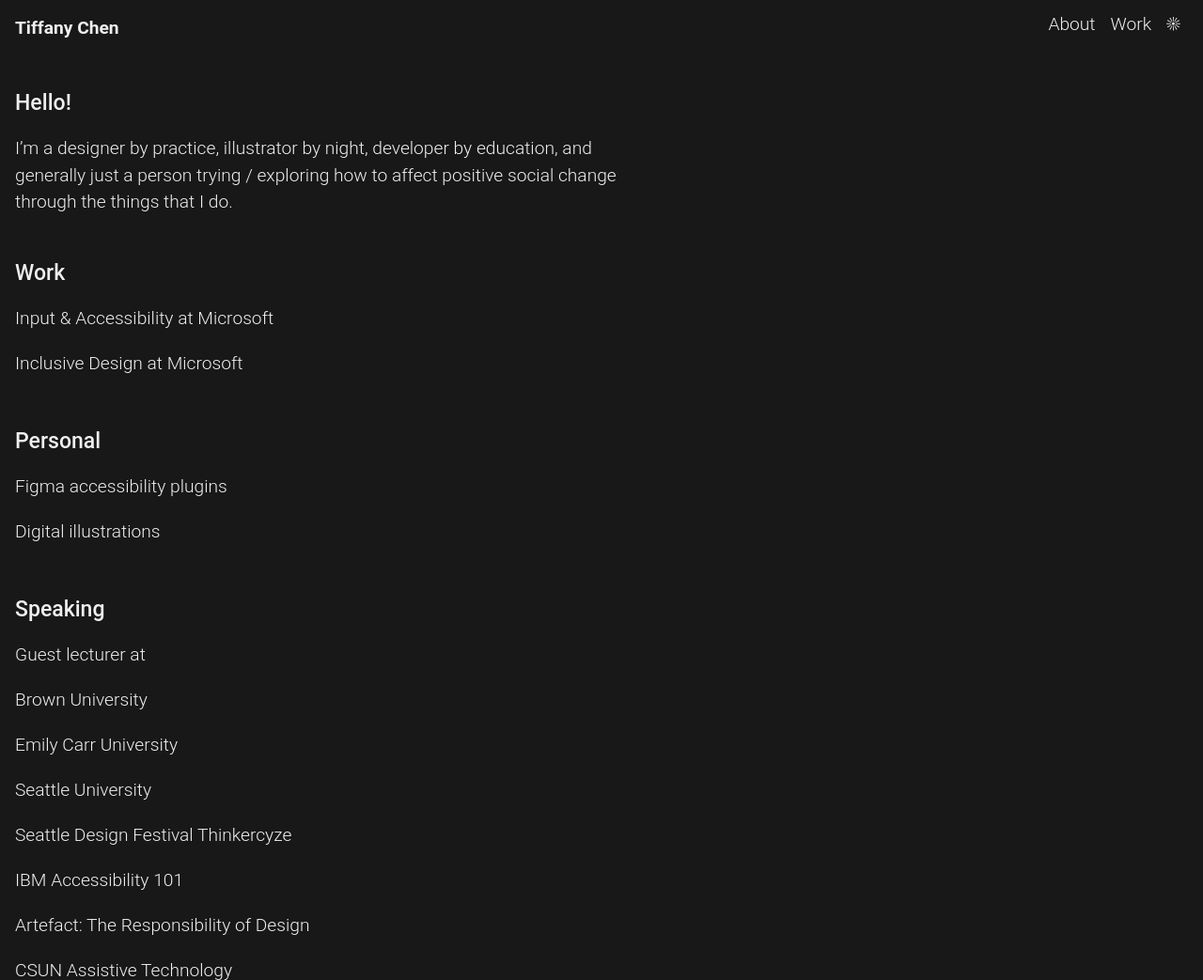
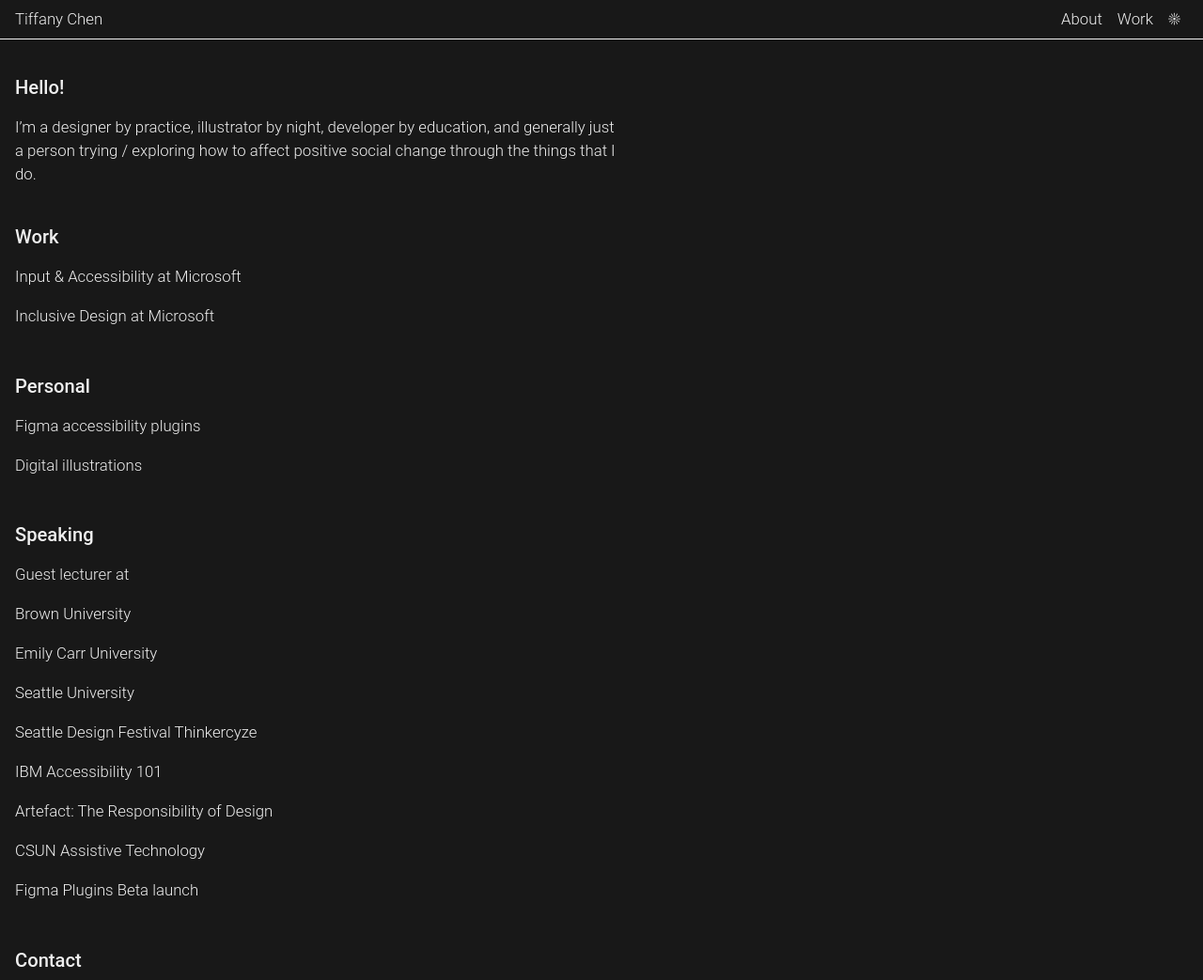
Before and after one commit to tiffanyjc/testPortfolio, a plain HTML site: page index.html in a window 1280 px wide. Shown: the top 1043 px of the page at 94% size. Drawn offline with Linux system fonts and the light colour scheme.

Commit message:
fixing fonts

```diff
--- a/index.html
+++ b/index.html
@@ -1,13 +1,23 @@
 <!doctype html>
 <html>
+
+
   <head>
     <title>Tiffany Chen</title>
+    <meta name="viewport" content="width=device-width, initial-scale=1">
+    <meta name="title" content="Tiffany Chen">
+    <meta name="description" content="Tiffany's work-in-progress portfolio">
+    <meta charset="utf-8">
+    <!-- <meta property="og:url" content="http://tiffanyc.cc"> -->
+    <meta property="og:type" content="website">
+    <meta property="og:title" content="Tiffany Chen">
+
     <link rel="stylesheet" href="main.css">
   </head>
   <body>
     <header>
         <div id="nav">
-            <a href=""><b>Tiffany Chen</b></a>
+            <a href="">Tiffany Chen</a>
         </div>
 
         <div id="settings">
@@ -59,6 +69,7 @@
 
     <footer >
         <div id="social">
+            <h2>Contact</h2>
             <a href="">Twitter</a>
             <a href="">LinkedIn</a>
             <a href="">Github</a>
@@ -73,6 +84,7 @@
         } else {document.getElementById("theme").innerHTML =  "&#x263e;"; }
 
         document.querySelector("html").classList.toggle("light");
+        document.querySelector("header").classList.toggle("light");
       });
   </script>
 
--- a/main.css
+++ b/main.css
@@ -4,9 +4,7 @@
   }
 
 html {
-    font-size: 1.2em;
-    font-weight: 300;
-    line-height: 1.5em;
+    font-size: 14px;
     font-family: 'Roboto', 'Gill Sans', 'Gill Sans MT', Calibri, sans-serif;
     background-color: var(--dark-primary);
     color: var(--light-primary);
@@ -26,8 +24,12 @@ html {
     }
 
 body {
+    font-size: 1.2em;
+    font-weight: 300;
+    line-height: 1.5em;
     margin: 0px;
-    padding: 8px 16px;
+    margin-bottom: 16px;
+    /* padding: 8px 16px;  */
 
     min-height: 100vh;
     height: auto;
@@ -43,6 +45,27 @@ h2 {
     font-weight: 500;
 }
 
+header {
+    position: fixed;
+    left: 0px;
+    top: 0px;
+    width: calc(100vw - 32px);
+    padding: 8px 16px;
+    display: flex;
+    flex-direction: row;
+    justify-content: space-between;
+    align-items: center;
+
+    background-color: var(--dark-primary);
+    border-bottom: 1px solid var(--light-primary);
+
+}
+
+header.light {
+    background-color: var(--light-primary);
+    border-bottom: 1px solid var(--dark-primary);
+}
+
 header a, #social a{
     display: block;
     color: var(--light-primary);
@@ -50,42 +73,38 @@ header a, #social a{
     padding-top: 8px;
 }
 
+    #settings span:hover, a:hover {
+        cursor: pointer;
 
-#settings span:hover {
-    cursor: pointer;
+        opacity: .6;
     }
 
-#settings {
+    #settings, #nav{
         display: flex;
+        height: 100%;
         flex-direction: row;
         align-items: center;
+        /* border: 1px solid blue;  */
+
     }
 
-#settings a, #settings span{
+    #settings a, #settings span, #nav a{
         padding: 0px 8px;
     }
 
-header {
-    /* position: absolute; */
-    /* left: 16px;
-    top: 16px;  */
-    width: calc(100vw - 32px);
-    display: flex;
-    flex-direction: row;
-    justify-content: space-between;
-    padding-bottom: 32px;
+    #nav a {
+        padding: 0px;
     }
 
 #content {
-    /* border: 1px solid red;  */
-    padding: 0px ;
+    margin-top: 64px;
+    padding: 0px 16px;
     display: flex;
     flex-direction: column;
     width: 50vw;
     min-width: 400px;
     max-width: 700px;
-    /* max-width: 600px;
-    min-width: 500px;  */
+
 }
 
     #hello {
@@ -111,7 +130,7 @@ footer {
     flex-direction: row;
     justify-content: space-between;
     align-items: flex-end;
-    padding-top: 32px;
+    padding: 16px 16px;
 }
 
 
```
Lines whose indentation alone changed are shown as unchanged.
